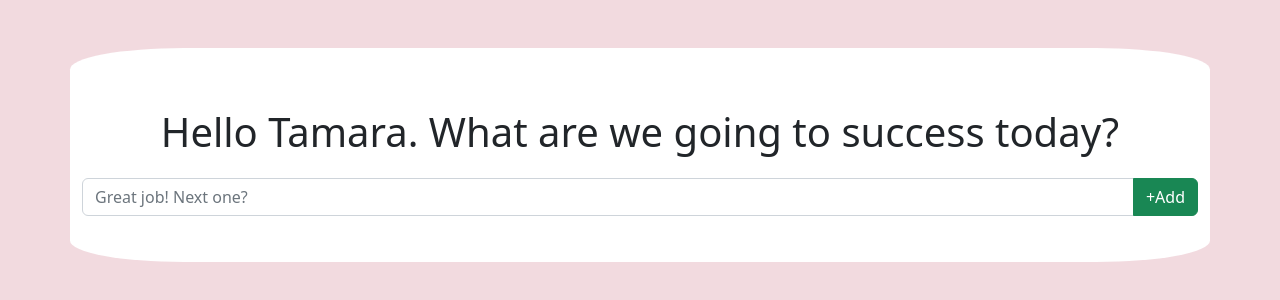
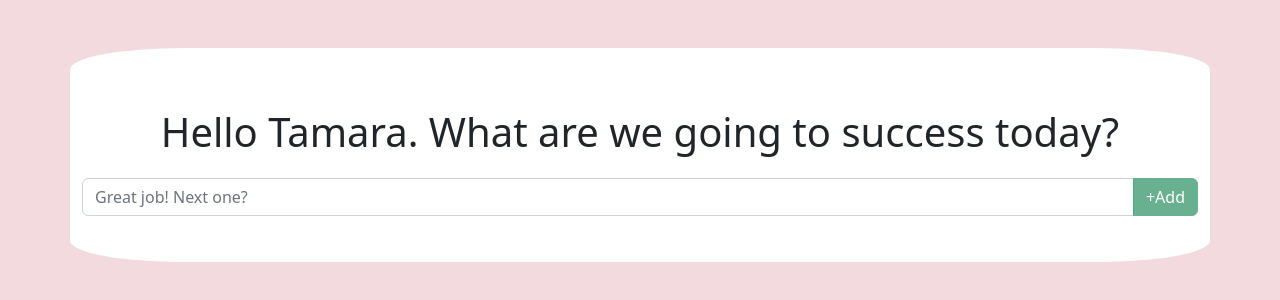
Before and after one commit to Gyozalyan/todolist, a React (Create React App) app: page / in a window 1280 px wide. Shown: the top 300 px of the page. Built offline with nearby package versions, Linux system fonts and the light colour scheme.

Commit message:
Added functionality of input and Add button, tasks

```diff
--- a/src/App.js
+++ b/src/App.js
@@ -1,6 +1,6 @@
 import "./App.css";
 import "../node_modules/bootstrap/dist/css/bootstrap.min.css";
-import ToDo from "./ToDo";
+import ToDo from "./Components/ToDo";
 import { Component } from "react";
 
 class App extends Component {
--- /dev/null
+++ b/src/Components/ToDo.jsx
@@ -0,0 +1,85 @@
+import { Component } from "react";
+import {Col, Container, Row, InputGroup, Form, Button} from "react-bootstrap";
+import Task from "../Task";
+import { idGenerator } from "../Utils/Helper";
+
+export default class ToDo extends Component {
+  state = {
+    tasks: [],
+    newText: "",
+
+  };
+
+  getValue = (event) => {
+    const newText = event.target.value.trim()
+    this.setState({
+      newText,
+    });
+
+
+  };
+
+  addTemplate = () => {
+if(this.state.newText === ""){
+  return
+}
+
+    const tasks = [...this.state.tasks];
+    tasks.push({
+      id: idGenerator(),
+      text: this.state.newText,
+    });
+
+    this.setState({
+      tasks,
+      newText: "",
+    });
+  };
+
+  handleEvent =(event)=>{
+    if (event.key === 'Enter'){
+      this.addTemplate()
+    }
+  }
+
+  render() {
+    const taskJsx = this.state.tasks.map((task) => {
+      console.log(task.newText);
+      return <Task data={task.text} key={task.id} />;
+    });
+
+    const isButtonDisabled = !this.state.newText
+
+    return (
+      <Container>
+        <Row>
+          <Col className="heading mt-5">
+            <p className="text-center mt-4 fs-1">
+              Hello Tamara. What are we going to success today?
+            </p>
+
+            <InputGroup className="mb-3">
+              <Form.Control
+                type="text"
+                placeholder="Great job! Next one?"
+                aria-describedby="basic-addon2"
+                onChange={this.getValue}
+                onKeyDown={this.handleEvent}
+                value = {this.state.newText}
+              />
+              <Button
+                variant="success"
+                id="button-addon2"
+                onClick={this.addTemplate}
+                disabled={isButtonDisabled}
+              >
+                +Add
+              </Button>
+            </InputGroup>
+          </Col>
+        </Row>
+        <Row>{taskJsx}</Row>
+      </Container>
+    );
+  }
+}
--- a/src/Task.jsx
+++ b/src/Task.jsx
@@ -1,14 +1,13 @@
 import Button from 'react-bootstrap/Button';
 import Card from 'react-bootstrap/Card';
 import Input from 'react-bootstrap/InputGroup';
-import FloatingLabel from 'react-bootstrap/FloatingLabel';
-import Form from 'react-bootstrap/Form';
+import { Col, Form, FloatingLabel } from 'react-bootstrap';
 
 
-export default function Task(){
+export default function Task(props){
 return(
-
-    <Card style={{ width: '18rem' }} className="makeCenter">
+    <Col lg={4} md={6} className="mt-5">
+    <Card style={{ width: '18rem' }} className="makeCenter" >
       <Input className="mb-3">
         <Input.Checkbox aria-label="Checkbox for following text input" className = 'inputCheckBox' />
       </Input>
@@ -18,14 +17,14 @@ return(
         label="Must do"
         className="mb-3"
       >
-        <Form.Control as="textarea" placeholder="Leave a comment here" />
+        <Form.Control as="textarea" placeholder="Leave a comment here" value={props.data}/>
       </FloatingLabel>
       <Button variant="outline-danger" className="float-end">Delete</Button>
       <Button variant="outline-success" className="float-end btns">Edit</Button>
 
     </Card.Body>
   </Card>
-
+  </Col>
 )
 
 }
--- a/src/ToDo.jsx
+++ /dev/null
@@ -1,63 +0,0 @@
-import Button from "react-bootstrap/Button";
-import Form from "react-bootstrap/Form";
-import InputGroup from "react-bootstrap/InputGroup";
-import { Component } from "react";
-import Col from "react-bootstrap/Col";
-import Container from "react-bootstrap/Container";
-import Row from "react-bootstrap/Row";
-import Task from "./Task";
-
-
-export default class ToDo extends Component {
-
-state={
-  tasks:[],
-  counter:0
-}
-
-template =()=>{
-
-  const tasks = [...this.state.tasks]
-  tasks.push(this.state.counter)
-  this.setState({
-    tasks,
-   counter: this.state.counter+1
-  })
-
-
-  }
-
-    render() {
-
-      const taskJsx  = this.state.tasks.map((task)=>{
-        return(<Task/>)
-      })
-
-
-      return (
-       <Container>
-        <Row>
-        <Col className="heading mt-5">
-          <p className="text-center mt-4 fs-1">
-            Hello Tamara. What are we going to success today?
-          </p>
-
-          <InputGroup className="mb-3">
-            <Form.Control
-              type="text"
-              placeholder="Great job! Next one?"
-              aria-describedby="basic-addon2"
-            />
-            <Button variant="success" id="button-addon2" onClick={this.template}>
-              +Add
-            </Button>
-          </InputGroup>
-        </Col>
-        </Row>
-        <Row className="mt-5">
-         {taskJsx}
-        </Row>
-        </Container>
-      );
-    }
-  }
--- /dev/null
+++ b/src/Utils/Helper.jsx
@@ -0,0 +1,3 @@
+export function idGenerator(){
+    return Math.random().toString(32)+Math.random().toString(32);
+}
```
